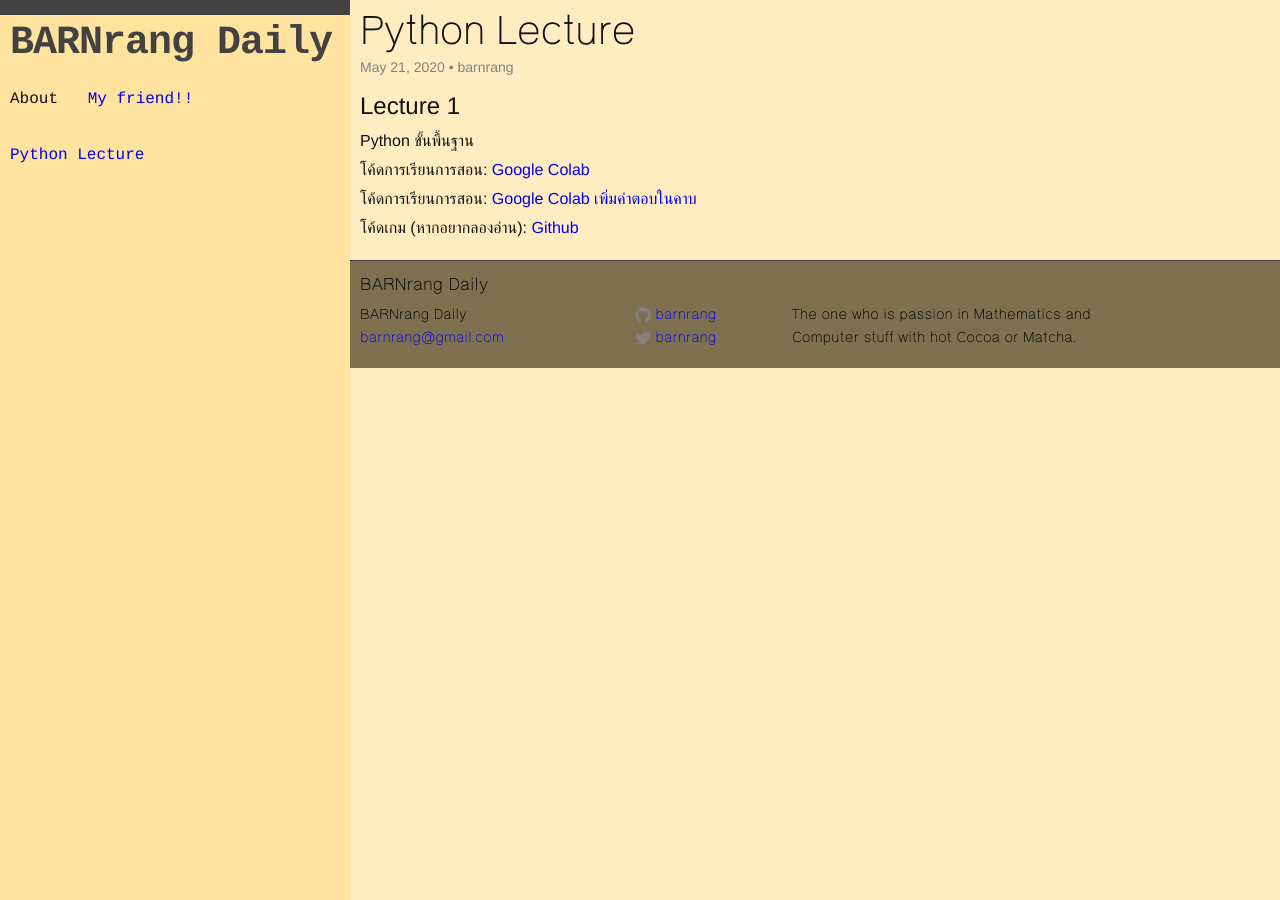
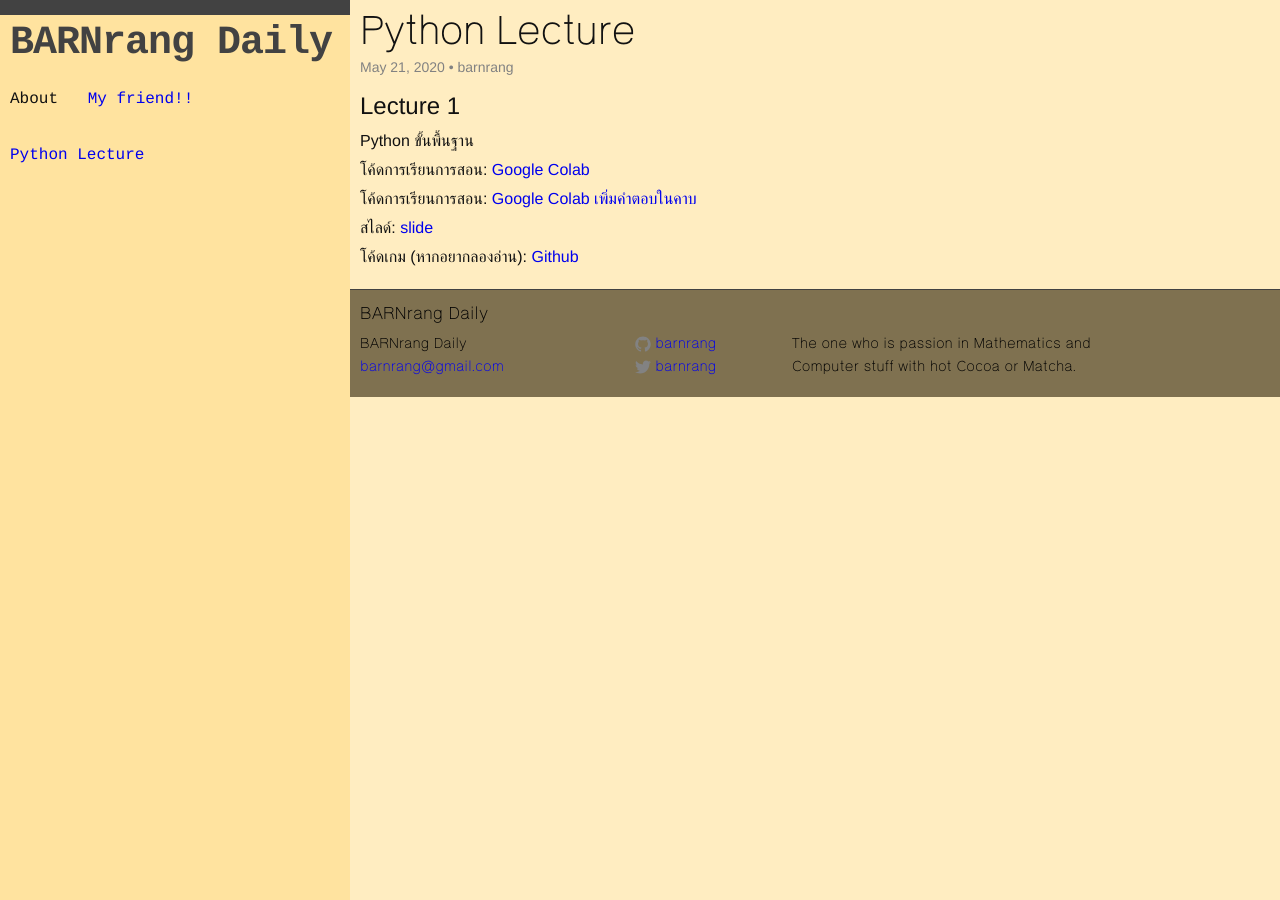
Before and after one commit to barnrang/barnrang.github.io, a Jekyll site: the page built from _posts/2020-5-21-python-lecture.markdown, in a window 1280 px wide. Built offline with Jekyll 4.4.1, drawn with Linux system fonts in a browser that asks for light colours.

Commit message:
add slide lec 1

```diff
--- a/_posts/2020-5-21-python-lecture.markdown
+++ b/_posts/2020-5-21-python-lecture.markdown
@@ -14,4 +14,6 @@ Python ขั้นพื้นฐาน
 
 โค้ดการเรียนการสอน: <a href="https://colab.research.google.com/drive/1T0DGr1xGGH0fyjOVeX2jmLpEKXSLvklQ?usp=sharing" target="blank">Google Colab เพิ่มคำตอบในคาบ</a>
 
+สไลด์: <a href="https://drive.google.com/file/d/1t9sq3CIAeoP3VHS9SwmKgVS-0rCrNQFX/view?usp=sharing" target="blank">slide</a>
+
 โค้ดเกม (หากอยากลองอ่าน): <a href="https://github.com/barnrang/python-lecture/tree/master/lecture-1" target="blank">Github</a>
```
